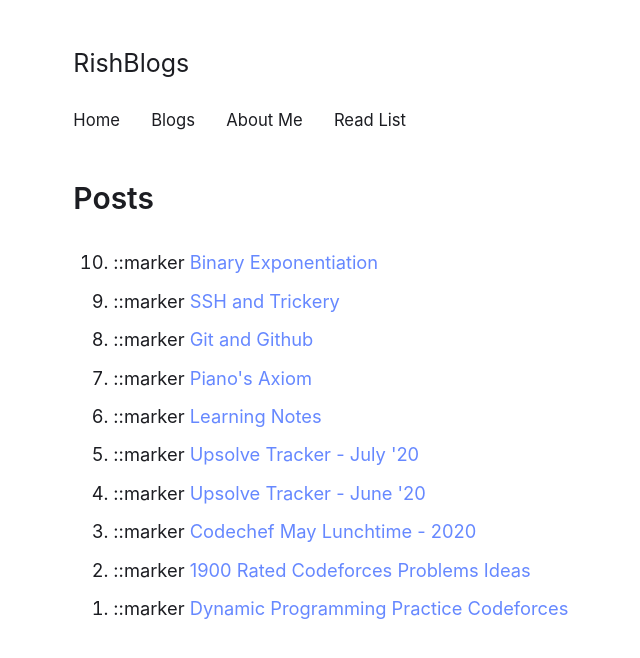
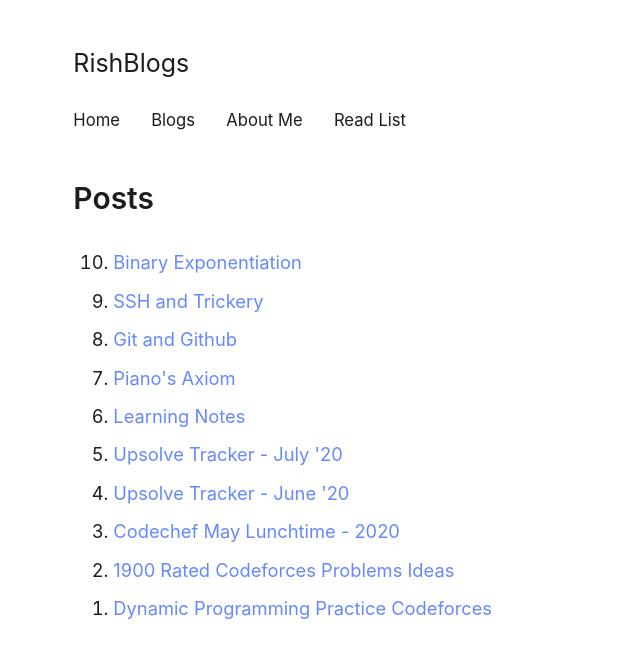
Before and after one commit to rish-singhal/blogs, a Jekyll site: the page built from index.html, in a window 1280 px wide. Shown: the top 658 px of the page, without its empty margins (230-870 px from the left). Built offline with Jekyll 4.4.1, drawn with Linux system fonts in a browser that asks for light colours.

Commit message:
Update archive.html

```diff
--- a/_includes/archive.html
+++ b/_includes/archive.html
@@ -3,7 +3,6 @@
   <ol reversed class="archive">
     {% for post in site.posts %}
     <li>
-      ::marker
       <!-- <time datetime="{{ post.date | date_to_xmlschema }}">{{ post.date | date: "%Y-%m-%d" }}</time> -->
       <a href="{{ post.url | relative_url }}">{{ post.title }}</a>
     </li>
```
